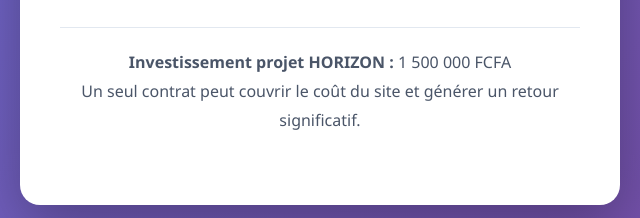
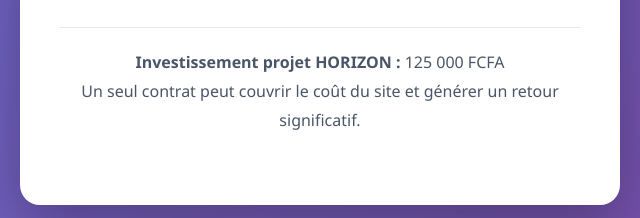
Before and after one commit to BDEMNA/Horizon, a plain HTML site: page index.html in a window 1280 px wide. Shown: the part 1114-1332 px from the top of the page, 320-960 px from the left. Drawn offline with Linux system fonts and the light colour scheme.

Commit message:
Update index.html

```diff
--- a/index.html
+++ b/index.html
@@ -277,7 +277,7 @@
         </div>
 
         <div class="footer">
-            <p><strong>Investissement projet HORIZON :</strong> 1 500 000 FCFA<br>
+            <p><strong>Investissement projet HORIZON :</strong> 125 000 FCFA<br>
             Un seul contrat peut couvrir le coût du site et générer un retour significatif.</p>
         </div>
     </div>
```
